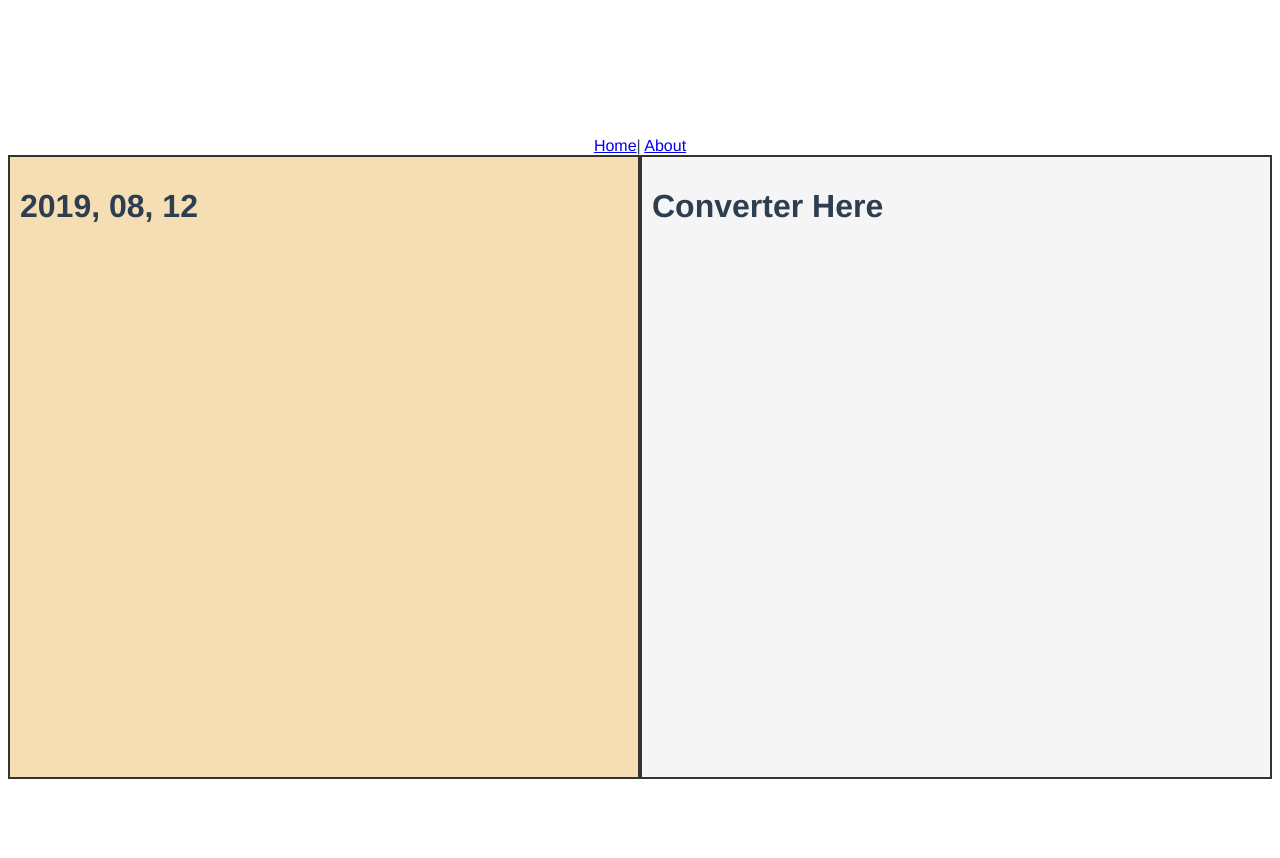
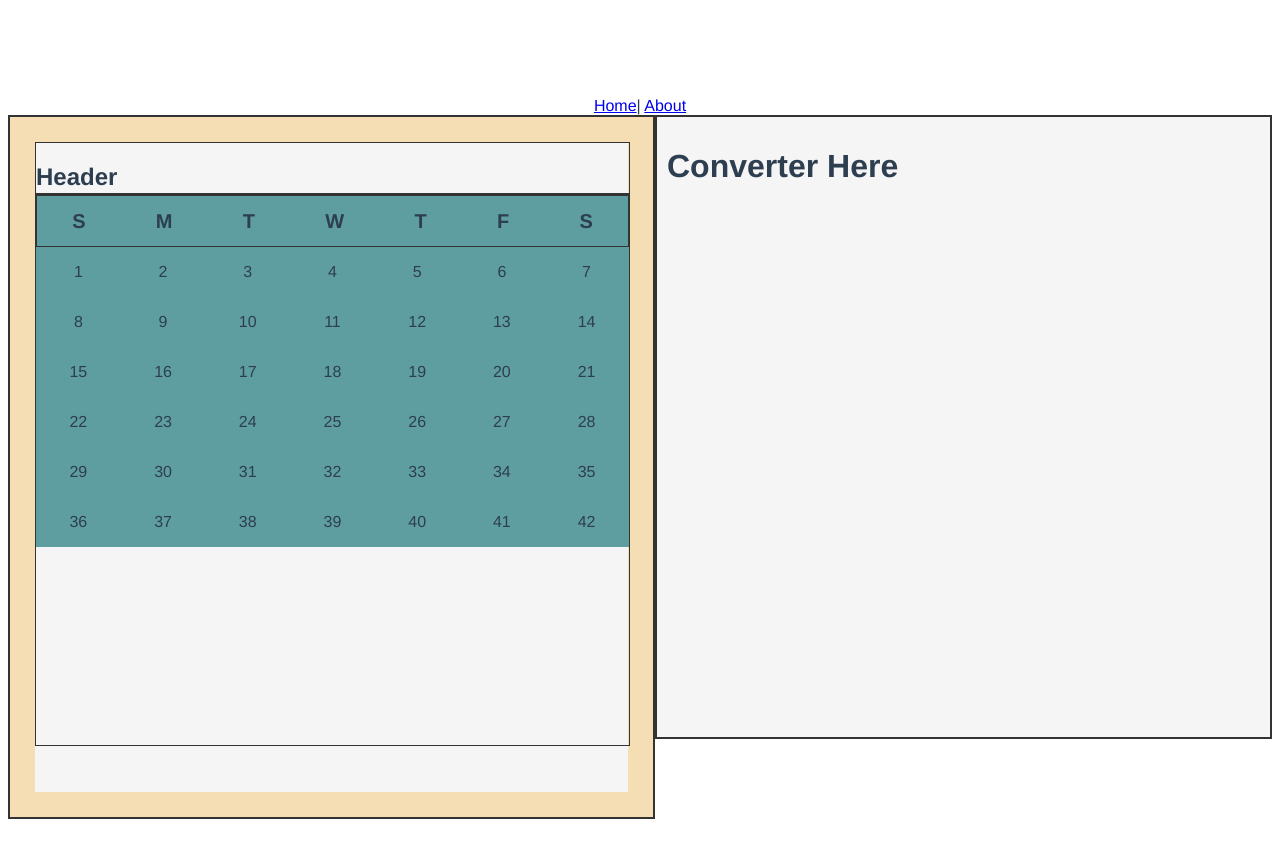
Before and after one commit to eevan7a9/sliding-sidebar, a Vue app: page / in a window 1280 px wide. Shown: the top 858 px of the page. Built offline with nearby package versions, Linux system fonts and the light colour scheme.

Commit message:
added calendar static

```diff
--- a/src/components/CalendarUi.vue
+++ b/src/components/CalendarUi.vue
@@ -1,6 +1,22 @@
 <template>
-  <div id="calendar">
-    <h1>{{calendar_header}}</h1>
+  <div class="calendar-container">
+    <div class="calendar">
+      <section class="calendar-head">
+        <h1>Header</h1>
+      </section>
+      <section class="calendar-body">
+        <div class="weeks">
+          <div v-for="(day, index) in days" :key="index">
+            <span>{{day}}</span>
+          </div>
+        </div>
+        <div class="dates">
+          <div class="date-day" v-for="(date, index) in dates" :key="index">
+            <span>{{date}}</span>
+          </div>
+        </div>
+      </section>
+    </div>
   </div>
 </template>
 
@@ -8,23 +24,75 @@
 export default {
   name: "CalendarUi",
   props: {
-    greeting: String
+    greetings: String,
+    dates: Array
   },
-  components: {},
   data() {
     return {
-      calendar_header: "2019, 08, 12"
+      calendar_header: "2019, 08, 12",
+      days: ["S", "M", "T", "W", "T", "F", "S"]
     };
+  },
+  methods: {
+    getTotal() {}
   }
 };
 </script>
 
 <style scoped>
-#calendar {
+.calendar-container {
   width: 100%;
   border: 2px solid #333;
-  padding: 10px;
-  height: 600px;
+  padding: 25px;
+  height: 650px;
   background: wheat;
+  display: flex;
+}
+.calendar {
+  height: 100%;
+  width: 100%;
+  background: whitesmoke;
+}
+.calendar-head {
+  height: 50px;
+  width: 100%;
+  border: #333 solid 1px;
+}
+.calendar-body {
+  border: #333 solid 1px;
+  width: 100%;
+  height: 550px;
+}
+.weeks {
+  height: 50px;
+  border: #333 solid 1px;
+  display: flex;
+  flex-wrap: wrap;
+}
+.weeks div {
+  height: 100%;
+  font-size: 20px;
+  font-weight: 900;
+  background: cadetblue;
+  flex-grow: 1;
+  display: flex;
+  justify-content: center;
+  align-items: center;
+}
+.dates {
+  display: flex;
+  flex-wrap: wrap;
+}
+.date-day {
+  background: cadetblue;
+  width: 14.285714285714286%;
+  height: 50px;
+  display: flex;
+  align-items: center;
+  justify-content: center;
+}
+
+.active {
+  color: red;
 }
 </style>
--- a/src/views/Home.vue
+++ b/src/views/Home.vue
@@ -1,6 +1,6 @@
 <template>
   <main>
-    <CalendarUi greeting="Hello thre" />
+    <CalendarUi :greetings="greeting" :dates="dates" />
     <ConverterUi />
   </main>
 </template>
@@ -9,6 +9,7 @@
 // @ is an alias to /src
 import CalendarUi from "../components/CalendarUi";
 import ConverterUi from "../components/ConverterUi";
+
 export default {
   name: "home",
   components: {
@@ -17,8 +18,16 @@ export default {
   },
   data() {
     return {
-      greeting: "Hello Humans"
+      greeting: "Hello Humans",
+      dates: []
     };
+  },
+  mounted() {
+    const limit = 43;
+    for (let i = 1; i < limit; i++) {
+      const element = i;
+      this.dates.push(element);
+    }
   }
 };
 </script>
```
